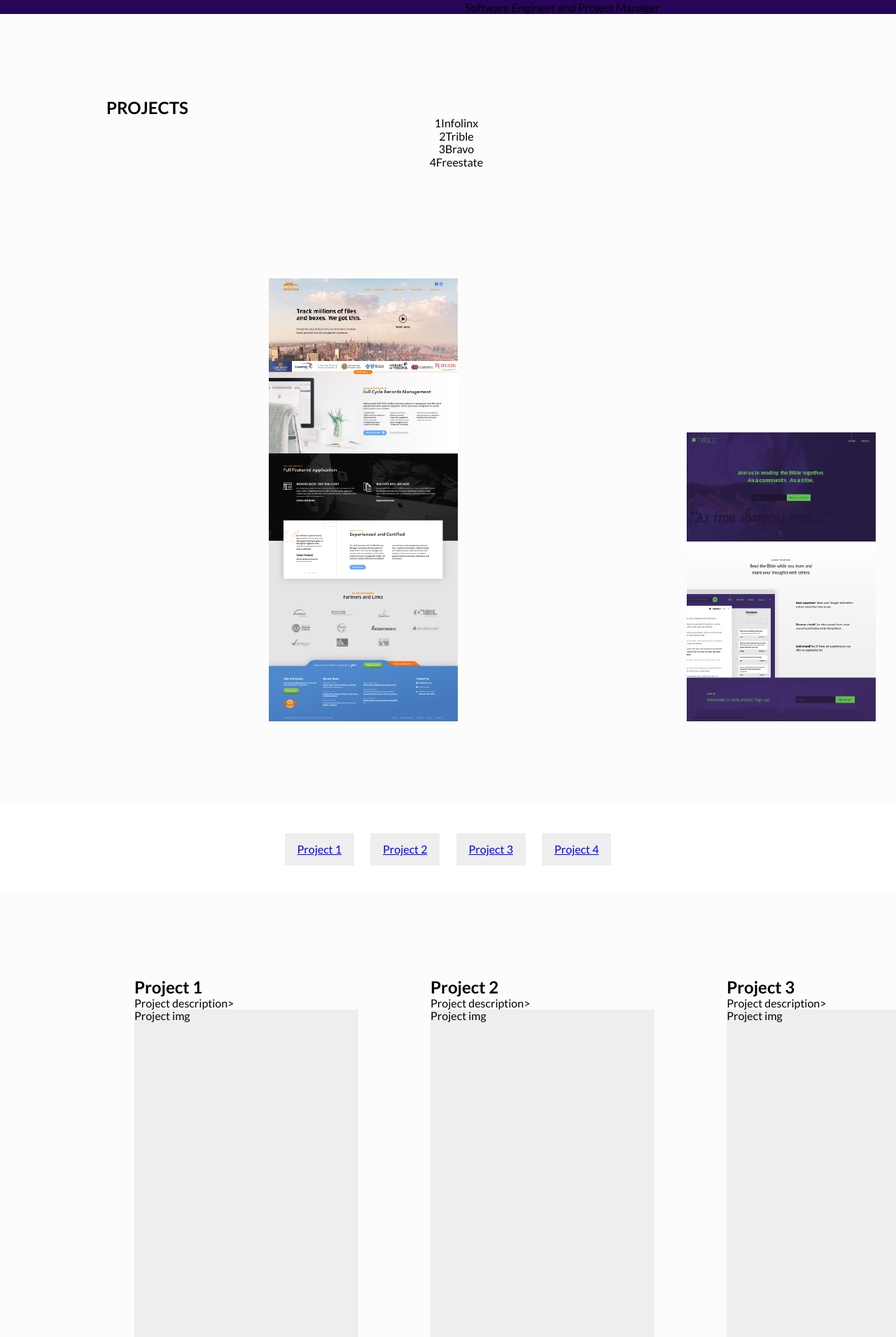
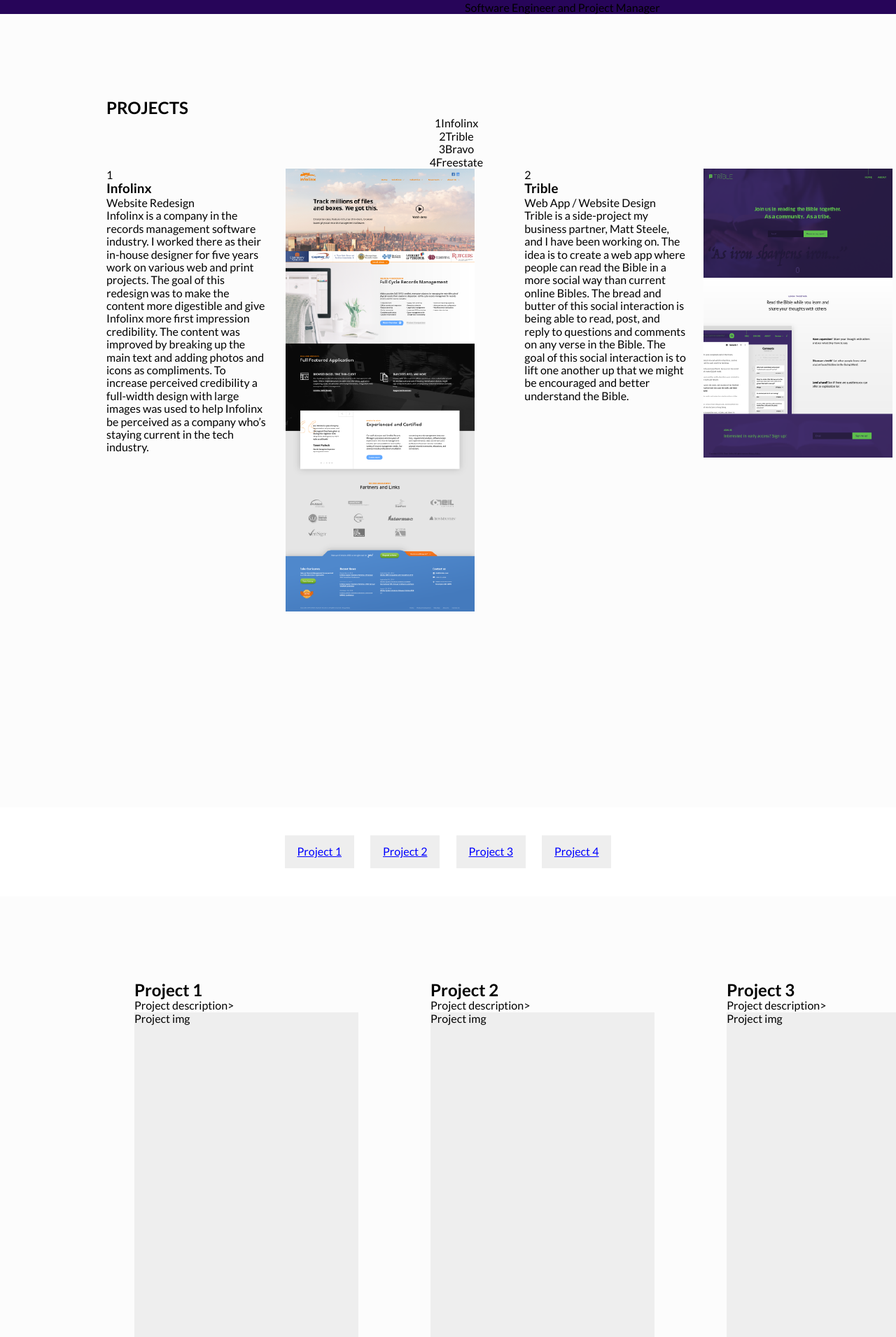
Before and after one commit to bzle/brandonz-me, a Jekyll site: the page built from index.html, in a window 1280 px wide. Shown: the part 879-2790 px from the top of the page at 70% size. Built offline with Jekyll 4.4.1, drawn with Linux system fonts in a browser that asks for light colours; nearby versions of some CDN libraries.

Commit message:
Updated '/css/style.scss' via CloudCannon

```diff
--- a/css/style.scss
+++ b/css/style.scss
@@ -765,9 +765,30 @@
 /*------------------------------------*\
     $MATH-GRID
 \*------------------------------------*/
+/**
+ * 1. Cause columns to stack side-by-side.
+ * 2. Space columns apart.
+ * 3. Align columns to the tops of each other.
+ * 4. Full-width unless told to behave otherwise.
+ * 5. Required to combine fluid widths and fixed gutters.
+ */
 .math-grid__item {
-    display: inline-block;
+    display:inline-block;           /* [1] */
+    padding-left:$gutter;           /* [2] */
+    vertical-align:top;             /* [3] */
+    @if $mobile-first {
+        width:100%;                 /* [4] */
+    }
+    -webkit-box-sizing:border-box;  /* [5] */
+       -moz-box-sizing:border-box;  /* [5] */
+            box-sizing:border-box;  /* [5] */
+    font-size: 16px;                // inline-block fix
+    @if not $use-markup-fix {
+        letter-spacing:normal;
+        word-spacing:normal;
+    }
 }
+
 .math-grid__item.one-quarter {
     width: calc(100% / 4);
 }
```
